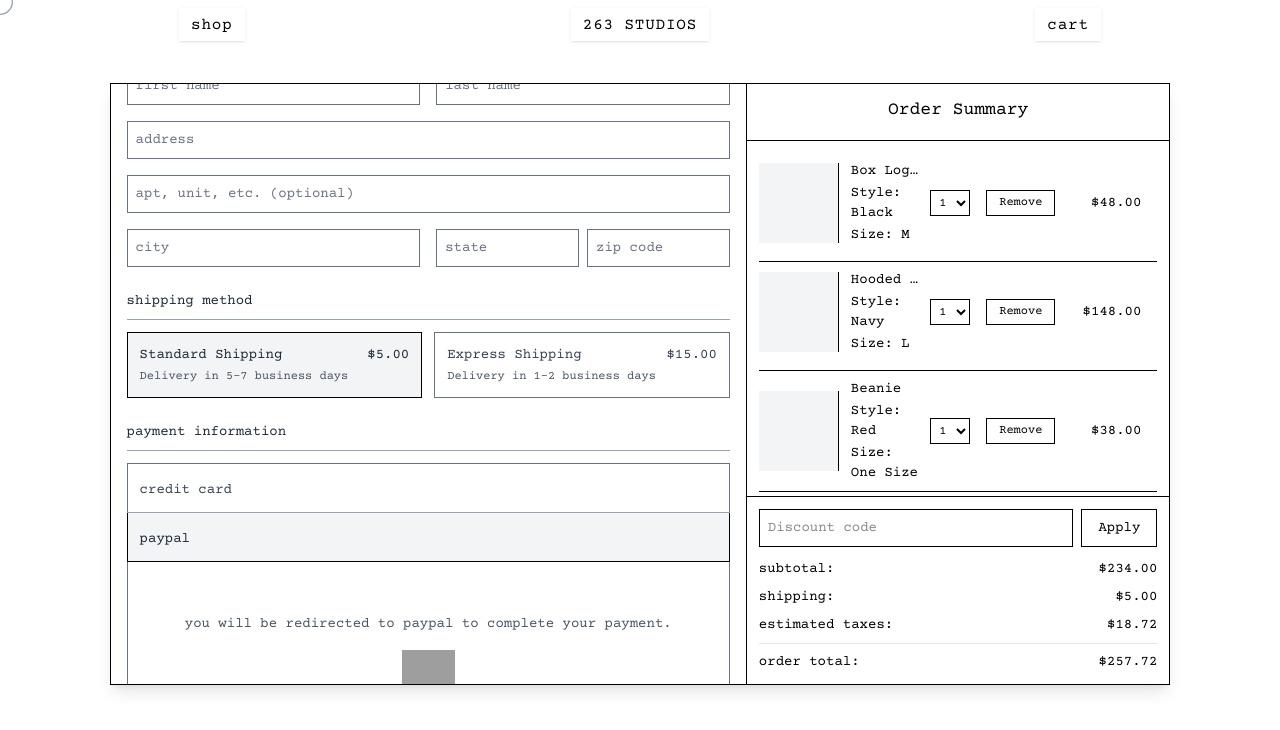
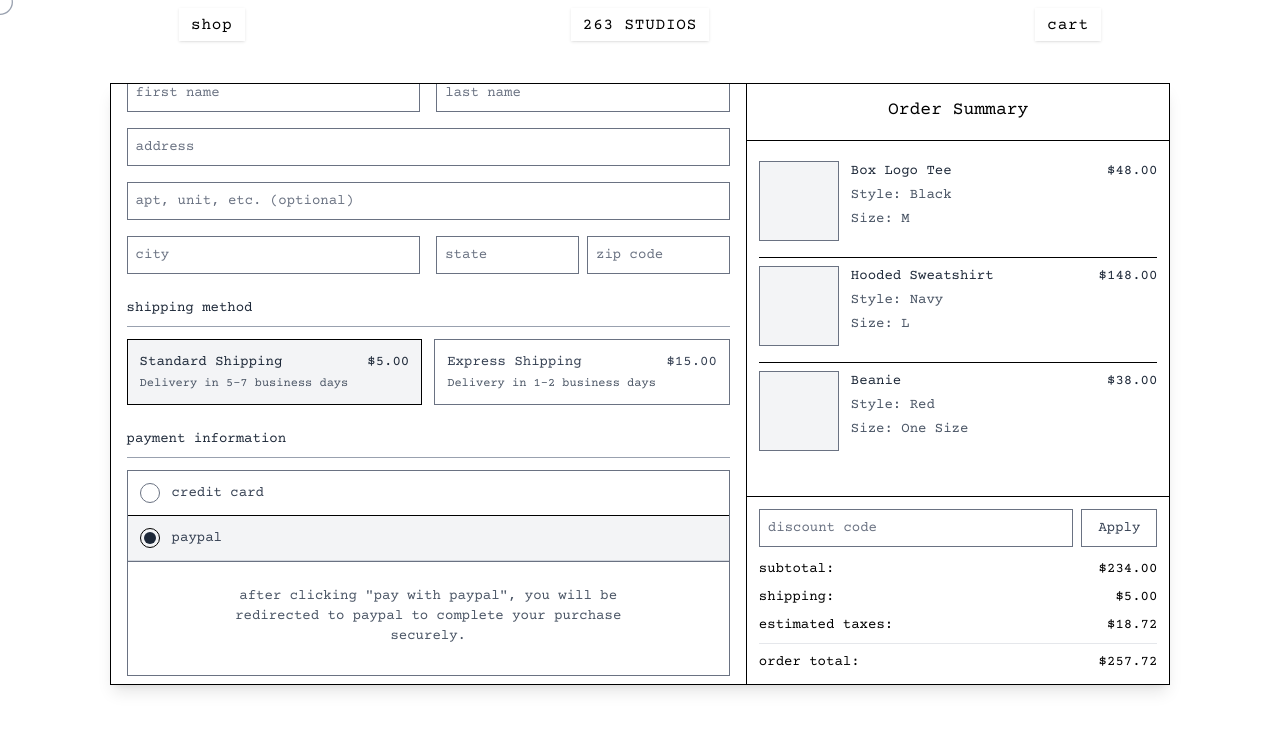
Before and after one commit to JaeMinBird/263Studios, a Next.js app: page /checkout in a window 1280 px wide. Both pictures are taken after a click on the element "paypal". Shown: the top 730 px of the page. Built offline with nearby package versions, Linux system fonts and the light colour scheme; grey boxes are pictures that could not be loaded.

Commit message:
Finalized desktop checkout

```diff
--- a/src/app/checkout/page.tsx
+++ b/src/app/checkout/page.tsx
@@ -83,27 +83,40 @@ export default function CheckoutPage() {
           <div className="md:hidden w-full border-b border-black">
             <div className="p-3 max-h-[300px] overflow-y-auto">
               {cartItems.map((item, index) => (
-                <CartItem
-                  key={index}
-                  name={item.name}
-                  price={item.price}
-                  style={item.style}
-                  size={item.size}
-                  isFirst={index === 0}
-                  isLast={index === cartItems.length - 1}
-                />
+                <div key={index} className={`mb-2 ${index !== 0 && 'border-t border-black'} py-2`}>
+                  <div className="flex items-start">
+                    {/* Image container */}
+                    <div className="w-16 h-16 bg-gray-100 border border-gray-500 flex-shrink-0 flex items-center justify-center mr-3">
+                      <div className="w-full h-full object-cover" />
+                    </div>
+
+                    {/* Item details */}
+                    <div className="flex-1 min-w-0">
+                      <h2 className="font-normal font-courier-prime truncate text-sm text-gray-800 mb-1">{item.name}</h2>
+                      <p className="text-sm font-courier-prime text-gray-600 mb-1">Style: {item.style}</p>
+                      <p className="text-sm font-courier-prime text-gray-600 mb-0">Size: {item.size}</p>
+                    </div>
+
+                    {/* Price */}
+                    <div className="ml-2">
+                      <p className="font-normal font-courier-prime whitespace-nowrap text-sm text-gray-800">
+                        ${item.price.toFixed(2)}
+                      </p>
+                    </div>
+                  </div>
+                </div>
               ))}
             </div>
             <div className="p-3 bg-white">
               <div className="flex justify-between items-center mb-2">
                 <input
                   type="text"
-                  placeholder="Discount code"
-                  className="flex-1 p-2 border border-black font-courier-prime text-sm"
+                  placeholder="discount code"
+                  className="flex-1 p-2 border border-gray-500 font-courier-prime text-sm text-gray-700 placeholder-gray-500 focus:outline-none focus:border-black"
                   value={discountCode}
                   onChange={(e) => setDiscountCode(e.target.value)}
                 />
-                <button className="ml-2 px-4 py-2 border border-black text-black hover:bg-black hover:text-white transition-colors font-courier-prime text-sm">
+                <button className="ml-2 px-4 py-2 border border-gray-500 text-gray-700 hover:border-black hover:text-gray-900 transition-colors font-courier-prime text-sm">
                   Apply
                 </button>
               </div>
@@ -131,7 +144,7 @@ export default function CheckoutPage() {
 
         {/* Left Section - Checkout Form */}
         <div className="w-full md:w-[60%] h-auto md:h-[75vh] md:overflow-y-auto p-4 bg-white">
-          {/* Express Checkout */}
+          {/* Express Checkout - moved to the top */}
           <div className="mb-6">
             <h2 className="text-sm font-normal mb-3 font-courier-prime text-gray-800 text-center">
               express checkout
@@ -270,29 +283,35 @@ export default function CheckoutPage() {
               payment information
             </h2>
             <div className="border-b border-gray-400 mb-3"></div>
-            <div className="flex flex-col gap-0">
+
+            {/* Payment selectors with animation restored */}
+            <div className="relative border border-gray-500 overflow-hidden">
               {/* Credit Card Option */}
-              <div>
               <div
-                  className={`p-3 border cursor-pointer border-b-0 ${
+                className={`p-3 flex items-center cursor-pointer transition-all duration-300 ${
+                  paymentMethod === 'credit-card' ? 'bg-gray-100' : 'bg-white'
+                } ${paymentMethod === '' ? 'border-b border-black' : ''}`}
+                onClick={() => setPaymentMethod('credit-card')}
+              >
+                <div className={`w-5 h-5 rounded-full border flex-shrink-0 mr-3 flex items-center justify-center ${
                   paymentMethod === 'credit-card'
-                      ? 'border-black bg-gray-100 text-gray-800'
-                      : 'border-gray-500 bg-white text-gray-700'
-                  }`}
-                  onClick={() => setPaymentMethod(paymentMethod === 'credit-card' ? '' : 'credit-card')}
-                >
-                  <span className="font-courier-prime text-sm">credit card</span>
+                    ? 'border-black'
+                    : 'border-gray-500'
+                }`}>
+                  {paymentMethod === 'credit-card' && (
+                    <div className="w-3 h-3 rounded-full bg-gray-800"></div>
+                  )}
+                </div>
+                <span className="font-courier-prime text-sm text-gray-700">credit card</span>
               </div>
 
+              {/* Content Container with animation */}
               <div
-                  className={`overflow-hidden transition-all duration-300 ease-in-out ${
-                    paymentMethod === 'credit-card'
-                      ? 'max-h-[500px] opacity-100'
-                      : 'max-h-0 opacity-0'
+                className={`transition-all duration-300 ease-in-out overflow-hidden ${
+                  paymentMethod === 'credit-card' ? 'h-[160px]' : 'h-0'
                 }`}
-                  style={{ minHeight: paymentMethod === 'credit-card' ? '180px' : '0' }}
               >
-                  <div className="p-3 border border-gray-500 border-t-0">
+                <div className="p-3 border-t border-gray-300 h-full">
                   <div className="grid grid-cols-1 gap-3">
                     <input
                       type="text"
@@ -327,44 +346,42 @@ export default function CheckoutPage() {
                   </div>
                 </div>
               </div>
+
+              {/* PayPal Option */}
+              <div
+                className={`p-3 flex items-center cursor-pointer transition-all duration-300 ${
+                  paymentMethod === 'paypal'
+                    ? 'bg-gray-100 border-t border-b border-t-black border-b-gray-300'
+                    : paymentMethod === 'credit-card'
+                      ? 'bg-white border-t border-gray-500'
+                      : 'bg-white'
+                }`}
+                onClick={() => setPaymentMethod('paypal')}
+              >
+                <div className={`w-5 h-5 rounded-full border flex-shrink-0 mr-3 flex items-center justify-center ${
+                  paymentMethod === 'paypal'
+                    ? 'border-black'
+                    : 'border-gray-500'
+                }`}>
+                  {paymentMethod === 'paypal' && (
+                    <div className="w-3 h-3 rounded-full bg-gray-800"></div>
+                  )}
+                </div>
+                <span className="font-courier-prime text-sm text-gray-700">paypal</span>
+              </div>
             </div>
 
-              {/* Dividing line between payment options */}
-              <div className="border-t border-gray-400"></div>
-
-              {/* PayPal Option */}
-              <div>
+            {/* PayPal Content with animation - adjusted positioning to be lower */}
             <div
-                  className={`p-3 border cursor-pointer border-t-0 ${
-                    paymentMethod === 'paypal'
-                      ? 'border-black bg-gray-100 text-gray-800'
-                      : 'border-gray-500 bg-white text-gray-700'
+              className={`transition-all duration-300 ease-in-out overflow-hidden border-l border-r border-b border-gray-500 ${
+                paymentMethod === 'paypal' ? 'h-[160px] -mt-[46px]' : 'h-0 -mt-0 border-0'
               }`}
-                  onClick={() => setPaymentMethod(paymentMethod === 'paypal' ? '' : 'paypal')}
             >
-                  <span className="font-courier-prime text-sm">paypal</span>
-                </div>
-
-                <div
-                  className={`overflow-hidden transition-all duration-300 ease-in-out ${
-                    paymentMethod === 'paypal'
-                      ? 'max-h-[500px] opacity-100'
-                      : 'max-h-0 opacity-0'
-                  }`}
-                  style={{ minHeight: paymentMethod === 'paypal' ? '180px' : '0' }}
-                >
-                  <div className="p-3 border border-gray-500 border-t-0 flex items-center justify-center" style={{ height: '180px' }}>
-                    <div>
-                      <p className="font-courier-prime text-sm text-gray-600 text-center mb-4">you will be redirected to paypal to complete your payment.</p>
-                      <div className="flex justify-center">
-                        <img
-                          src="https://www.paypalobjects.com/digitalassets/c/website/marketing/apac/C2/logos-buttons/optimize/44_Grey_PayPal_Pill_Button.png"
-                          alt="PayPal"
-                          className="h-10"
-                        />
-                      </div>
-                    </div>
-                  </div>
+              <div className="p-3 border-t border-gray-300 h-full flex items-center justify-center">
+                <div className="flex flex-col justify-center items-center translate-y-5">
+                  <p className="font-courier-prime text-sm text-gray-600 text-center max-w-[80%] mx-auto">
+                    after clicking "pay with paypal", you will be redirected to paypal to complete your purchase securely.
+                  </p>
                 </div>
               </div>
             </div>
@@ -395,13 +412,15 @@ export default function CheckoutPage() {
             </Link>
             <button
               className={`px-4 py-2 font-courier-prime text-sm w-full md:w-1/2 border ${
-                termsAccepted
-                  ? 'border-black bg-gray-800 text-white hover:bg-gray-100 hover:text-gray-800 transition-colors'
-                  : 'border-gray-400 bg-gray-200 text-gray-500 cursor-not-allowed'
+                !termsAccepted
+                  ? 'border-gray-400 bg-gray-200 text-gray-500 cursor-not-allowed'
+                  : paymentMethod === 'paypal'
+                    ? 'border-[#0070ba] bg-[#0070ba] text-white hover:bg-[#005ea6] transition-colors'
+                    : 'border-black bg-gray-800 text-white hover:bg-gray-100 hover:text-gray-800 transition-colors'
               }`}
               disabled={!termsAccepted}
             >
-              process payment
+              {paymentMethod === 'paypal' ? 'pay with paypal' : 'process payment'}
             </button>
           </div>
         </div>
@@ -414,34 +433,46 @@ export default function CheckoutPage() {
             </div>
             <div className="border-b border-black"></div>
 
-            {/* Cart Items - Scrollable */}
+            {/* Cart Items - Scrollable with removed quantity and remove buttons */}
             <div className="flex-1 overflow-y-auto p-3">
               {cartItems.map((item, index) => (
-                <div key={index} className="mb-2">
-                  <CartItem
-                    name={item.name}
-                    price={item.price}
-                    style={item.style}
-                    size={item.size}
-                    isFirst={index === 0}
-                    isLast={index === cartItems.length - 1}
-                  />
+                <div key={index} className={`mb-2 ${index !== 0 && 'border-t border-black'} py-2`}>
+                  <div className="flex items-start">
+                    {/* Image container */}
+                    <div className="w-20 h-20 bg-gray-100 border border-gray-500 flex-shrink-0 flex items-center justify-center mr-3">
+                      <div className="w-full h-full object-cover" />
+                    </div>
+
+                    {/* Item details - now with more space */}
+                    <div className="flex-1 min-w-0">
+                      <h2 className="font-normal font-courier-prime truncate text-sm text-gray-800 mb-1">{item.name}</h2>
+                      <p className="text-sm font-courier-prime text-gray-600 mb-1">Style: {item.style}</p>
+                      <p className="text-sm font-courier-prime text-gray-600 mb-0">Size: {item.size}</p>
+                    </div>
+
+                    {/* Price - maintained */}
+                    <div className="ml-2">
+                      <p className="font-normal font-courier-prime whitespace-nowrap text-sm text-gray-800">
+                        ${item.price.toFixed(2)}
+                      </p>
+                    </div>
+                  </div>
                 </div>
               ))}
             </div>
             <div className="border-b border-black"></div>
 
-            {/* Order Calculation */}
+            {/* Order Calculation with lowercase discount code input */}
             <div className="p-3 bg-white">
               <div className="flex justify-between items-center mb-3">
                 <input
                   type="text"
-                  placeholder="Discount code"
-                  className="flex-1 p-2 border border-black font-courier-prime text-sm"
+                  placeholder="discount code"
+                  className="flex-1 p-2 border border-gray-500 font-courier-prime text-sm text-gray-700 placeholder-gray-500 focus:outline-none focus:border-black"
                   value={discountCode}
                   onChange={(e) => setDiscountCode(e.target.value)}
                 />
-                <button className="ml-2 px-4 py-2 border border-black text-black hover:bg-black hover:text-white transition-colors font-courier-prime text-sm">
+                <button className="ml-2 px-4 py-2 border border-gray-500 text-gray-700 hover:border-black hover:text-gray-900 transition-colors font-courier-prime text-sm">
                   Apply
                 </button>
               </div>
```
Lines whose indentation alone changed are shown as unchanged.
